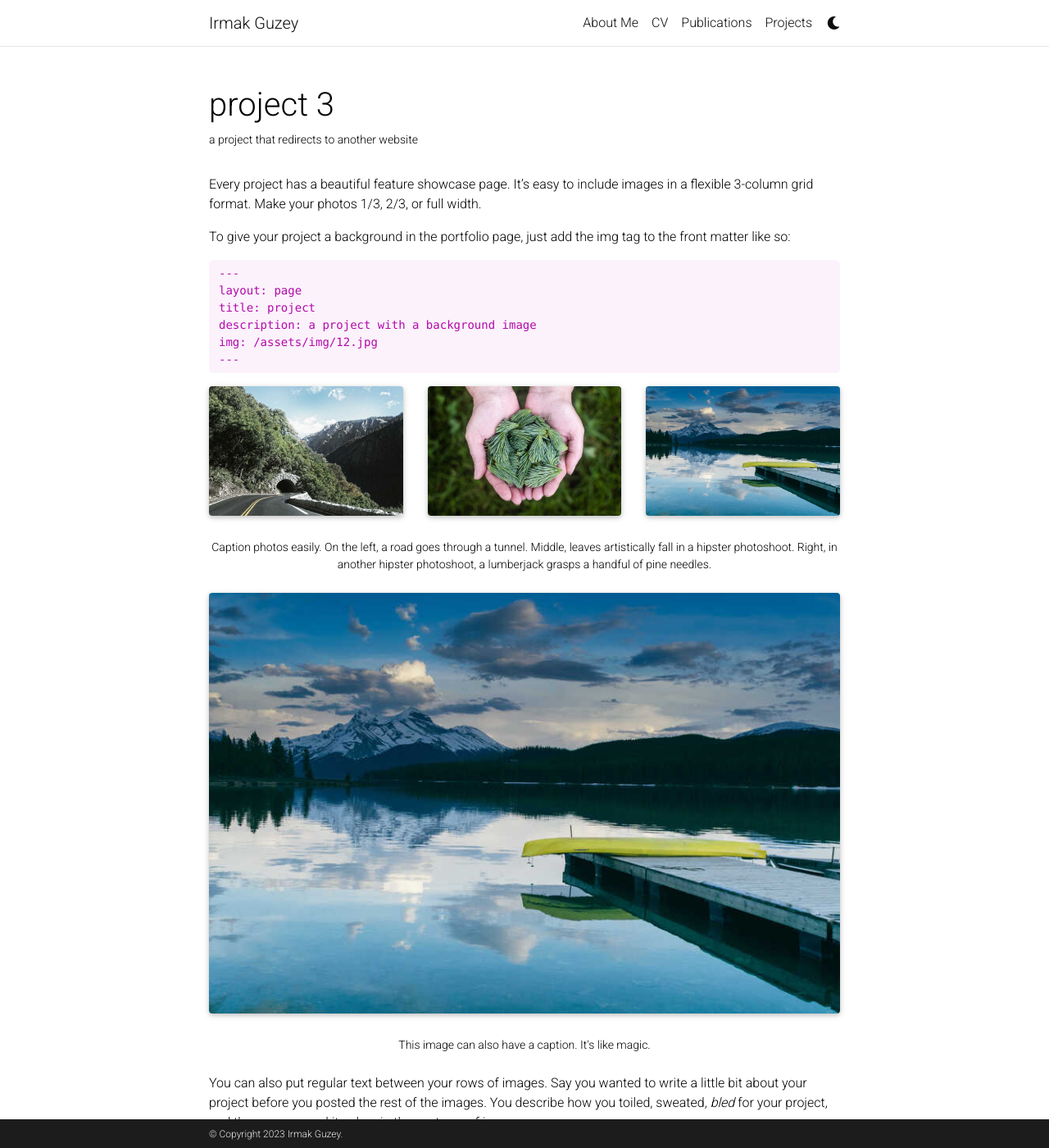
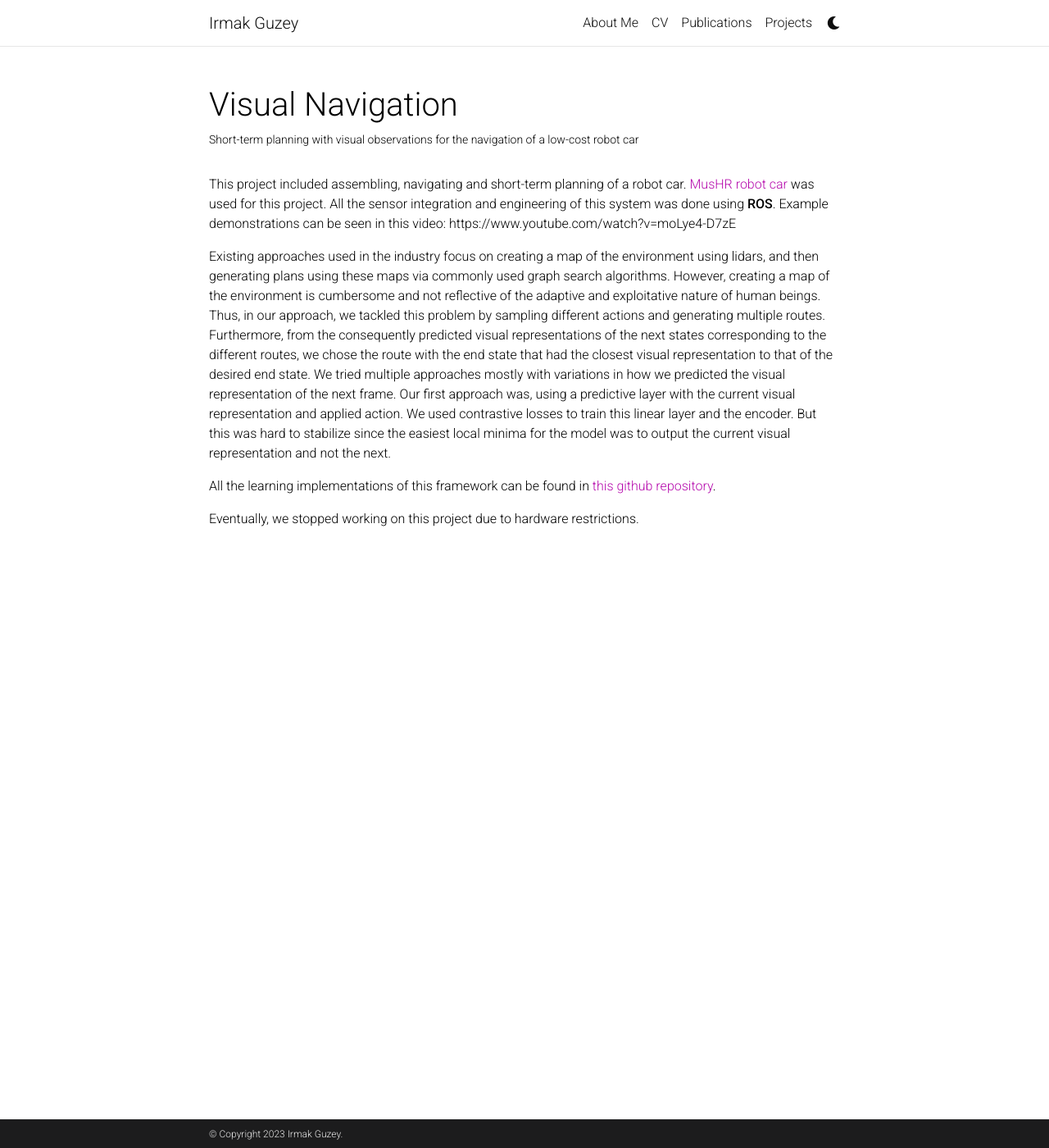
Before and after one commit to irmakguzey/irmakguzey.github.io, a Jekyll site: the page built from _projects/arya.md, in a window 1280 px wide and 1400 px high. Shown: the whole window at 82% size. Built offline with Jekyll 4.4.1, drawn with Linux system fonts in a browser that asks for light colours; full-size pictures stand in for the smaller copies a plugin makes; comment, search, counter and statistics services are not loaded; a style sheet for code colours, icons or effects is not loaded; some of the changed text lies outside the part shown.

Commit message:
Projects almost done

````diff
--- a/_projects/arya.md
+++ b/_projects/arya.md
@@ -1,81 +1,17 @@
 ---
 layout: page
-title: project 3
-description: a project that redirects to another website
-img: assets/img/7.jpg
-redirect: https://unsplash.com
+title: Visual Navigation
+description: Short-term planning with visual observations for the navigation of a low-cost robot car
+img: assets/img/arya.jpeg
 importance: 3
 category: work
 ---
 
-Every project has a beautiful feature showcase page.
-It's easy to include images in a flexible 3-column grid format.
-Make your photos 1/3, 2/3, or full width.
+This project included assembling, navigating and short-term planning of a robot car. [MusHR robot car](https://mushr.io/) was used for this project. All the sensor integration and engineering of this system was done using **ROS**.
+Example demonstrations can be seen in this video: https://www.youtube.com/watch?v=moLye4-D7zE
 
-To give your project a background in the portfolio page, just add the img tag to the front matter like so:
+Existing approaches used in the industry focus on creating a map of the environment using lidars, and then generating plans using these maps via commonly used graph search algorithms. However, creating a map of the environment is cumbersome and not reflective of the adaptive and exploitative nature of human beings. Thus, in our approach, we tackled this problem by sampling different actions and generating multiple routes. Furthermore, from the consequently predicted visual representations of the next states corresponding to the different routes, we chose the route with the end state that had the closest visual representation to that of the desired end state. We tried multiple approaches mostly with variations in how we predicted the visual representation of the next frame. Our first approach was, using a predictive layer with the current visual representation and applied action. We used contrastive losses to train this linear layer and the encoder. But this was hard to stabilize since the easiest local minima for the model was to output the current visual representation and not the next.
 
-    ---
-    layout: page
-    title: project
-    description: a project with a background image
-    img: /assets/img/12.jpg
-    ---
+All the learning implementations of this framework can be found in [this github repository](https://github.com/irmakguzey/CPN).
 
-<div class="row">
-    <div class="col-sm mt-3 mt-md-0">
-        {% include figure.html path="assets/img/1.jpg" title="example image" class="img-fluid rounded z-depth-1" %}
-    </div>
-    <div class="col-sm mt-3 mt-md-0">
-        {% include figure.html path="assets/img/3.jpg" title="example image" class="img-fluid rounded z-depth-1" %}
-    </div>
-    <div class="col-sm mt-3 mt-md-0">
-        {% include figure.html path="assets/img/5.jpg" title="example image" class="img-fluid rounded z-depth-1" %}
-    </div>
-</div>
-<div class="caption">
-    Caption photos easily. On the left, a road goes through a tunnel. Middle, leaves artistically fall in a hipster photoshoot. Right, in another hipster photoshoot, a lumberjack grasps a handful of pine needles.
-</div>
-<div class="row">
-    <div class="col-sm mt-3 mt-md-0">
-        {% include figure.html path="assets/img/5.jpg" title="example image" class="img-fluid rounded z-depth-1" %}
-    </div>
-</div>
-<div class="caption">
-    This image can also have a caption. It's like magic.
-</div>
-
-You can also put regular text between your rows of images.
-Say you wanted to write a little bit about your project before you posted the rest of the images.
-You describe how you toiled, sweated, *bled* for your project, and then... you reveal its glory in the next row of images.
-
-
-<div class="row justify-content-sm-center">
-    <div class="col-sm-8 mt-3 mt-md-0">
-        {% include figure.html path="assets/img/6.jpg" title="example image" class="img-fluid rounded z-depth-1" %}
-    </div>
-    <div class="col-sm-4 mt-3 mt-md-0">
-        {% include figure.html path="assets/img/11.jpg" title="example image" class="img-fluid rounded z-depth-1" %}
-    </div>
-</div>
-<div class="caption">
-    You can also have artistically styled 2/3 + 1/3 images, like these.
-</div>
-
-
-The code is simple.
-Just wrap your images with `<div class="col-sm">` and place them inside `<div class="row">` (read more about the <a href="https://getbootstrap.com/docs/4.4/layout/grid/">Bootstrap Grid</a> system).
-To make images responsive, add `img-fluid` class to each; for rounded corners and shadows use `rounded` and `z-depth-1` classes.
-Here's the code for the last row of images above:
-
-{% raw %}
-```html
-<div class="row justify-content-sm-center">
-    <div class="col-sm-8 mt-3 mt-md-0">
-        {% include figure.html path="assets/img/6.jpg" title="example image" class="img-fluid rounded z-depth-1" %}
-    </div>
-    <div class="col-sm-4 mt-3 mt-md-0">
-        {% include figure.html path="assets/img/11.jpg" title="example image" class="img-fluid rounded z-depth-1" %}
-    </div>
-</div>
-```
-{% endraw %}
+Eventually, we stopped working on this project due to hardware restrictions.
````
Also changed, not shown: _projects/hpwgnn.md (+6 -71 lines), assets/img/arya.jpeg (added).
